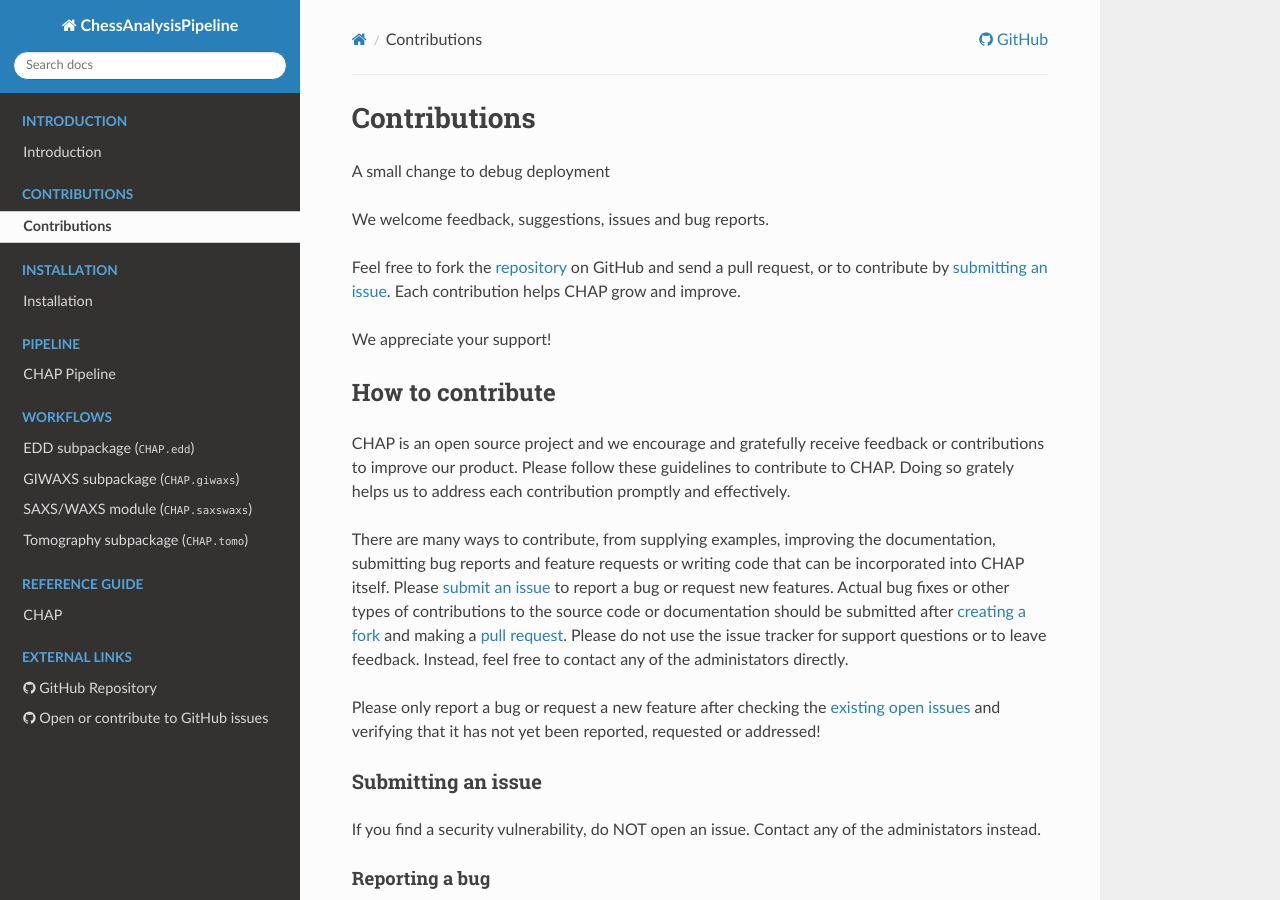
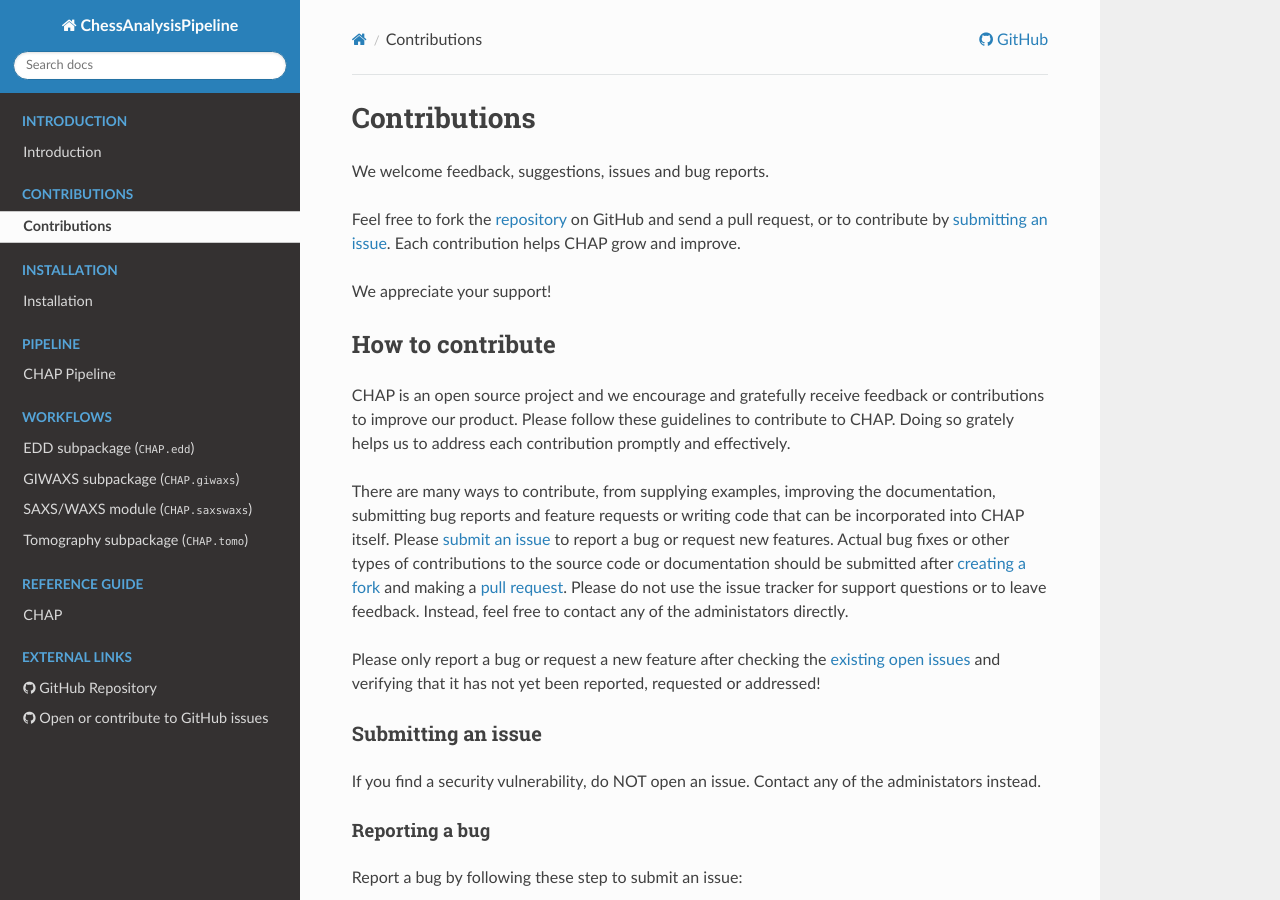
Before and after one commit to CHESSComputing/ChessAnalysisPipeline, a Sphinx documentation site: the page built from docs/CONTRIBUTIONS.md, in a window 1280 px wide and 900 px high. Built offline with Sphinx 7.4.7 and the Read the Docs theme 3.1.0, drawn with Linux system fonts in a browser that asks for light colours; pages that are not in the unit, such as notebooks, are missing from menus.

Commit message:
build: try deploy from doc branch again

```diff
--- a/docs/CONTRIBUTIONS.md
+++ b/docs/CONTRIBUTIONS.md
@@ -1,7 +1,5 @@
 (contributions)=
 # Contributions
-
-A small change to debug deployment
 
 We welcome feedback, suggestions, issues and bug reports.
 
```
